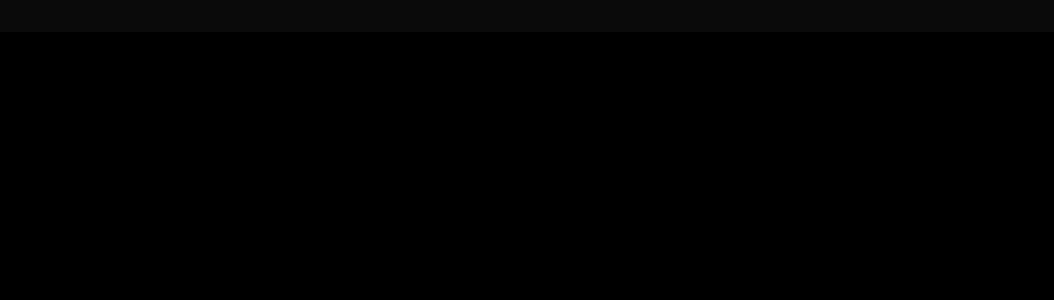
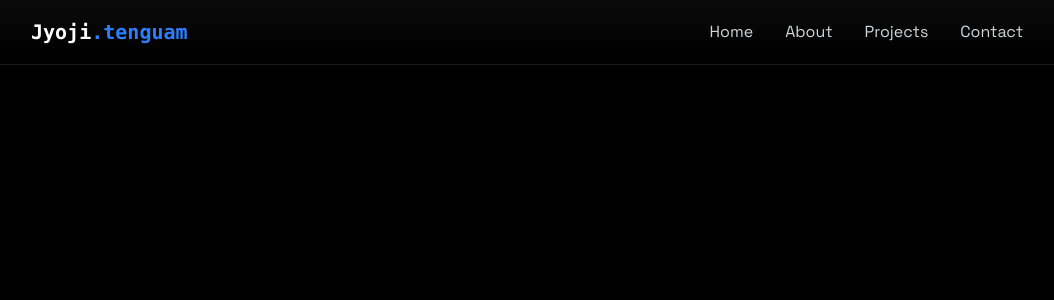
Before and after one commit to JyojiTenguam/JyojiTenguam.github.io, a React (Vite) app: page / in a window 1280 px wide. Shown: the top 300 px of the page, without its empty margins (145-1199 px from the left). Built offline with nearby package versions, Linux system fonts and the light colour scheme.

Commit message:
feat: adiciona Navbar e menu mobile (MobileMenu)

```diff
--- a/src/App.jsx
+++ b/src/App.jsx
@@ -1,10 +1,12 @@
 import { useState } from 'react';
 import './App.css'
 import { LoadingScreen } from './components/LoadingScreen'
+import { Navbar } from './components/Navbar';
 import "./index.css";
 
 function App() {
   const [isLoaded, setIsLoaded] = useState(false);
+  const [menuOpen, setMenuOpen] = useState(false);
 
   return (
     <>
@@ -13,6 +15,7 @@
           isLoaded ? "opacity-100" : "opacity-0"
         } bg-black text-gray-100`}
       >
+        <Navbar menuOpen={menuOpen} setMenuOpen={setMenuOpen} />
       </div>
     </>
   );
--- /dev/null
+++ b/src/components/MobileMenu.jsx
@@ -0,0 +1,72 @@
+
+
+export const MobileMenu = ({ menuOpen, setMenuOpen }) => {
+  return (
+    <div
+      className={`fixed top-0 left-0 w-full bg-[rgba(10,10,10,0.8)] z-40 flex flex-col items-center justify-center
+            transition-all duration-300 ease-in-out
+
+              ${
+                menuOpen
+                  ? "h-screen opacity-100 pointer-events-auto"
+                  : "h-0 opacity-0 pointer-events-none"
+                    }
+                `}
+    >
+      <button
+        onClick={() => setMenuOpen(false)}
+        className="absolute top-6 right-6 text-white text-3xl focus:outline-none cursor-pointer"
+        aria-label="Close Menu"
+      >
+        &times;
+      </button>
+
+      <a
+        href="#home"
+        onClick={() => setMenuOpen(false)}
+        className={`text-2xl font-semibold text-white my-4 transform transition-transform duration-300
+                    ${
+                      menuOpen
+                        ? "opacity-100 translate-y-0"
+                        : "opacity-0 translate-y-5"
+                    }
+            `}
+      >
+        Home
+      </a>
+      <a
+        href="#about"
+        onClick={() => setMenuOpen(false)}
+        className={`text-2xl font-semibold text-white my-4 transform transition-transform duration-300
+            ${
+              menuOpen ? "opacity-100 translate-y-0" : "opacity-0 translate-y-5"
+            }
+    `}
+      >
+        About
+      </a>
+      <a
+        href="#projects"
+        onClick={() => setMenuOpen(false)}
+        className={`text-2xl font-semibold text-white my-4 transform transition-transform duration-300
+            ${
+              menuOpen ? "opacity-100 translate-y-0" : "opacity-0 translate-y-5"
+            }
+    `}
+      >
+        Projects
+      </a>
+      <a
+        href="#contact"
+        onClick={() => setMenuOpen(false)}
+        className={`text-2xl font-semibold text-white my-4 transform transition-transform duration-300
+            ${
+              menuOpen ? "opacity-100 translate-y-0" : "opacity-0 translate-y-5"
+            }
+    `}
+      >
+        Contact
+      </a>
+    </div>
+  );
+};
--- /dev/null
+++ b/src/components/Navbar.jsx
@@ -0,0 +1,57 @@
+import { useEffect } from "react";
+
+export const Navbar = ({ menuOpen, setMenuOpen }) => {
+  useEffect(() => {
+    document.body.style.overflow = menuOpen ? "hidden" : "";
+  }, [menuOpen]);
+  return (
+    <nav className="fixed top-0 w-full z-40 bg-[rgba(10, 10, 10, 0.8)] backdrop-blur-lg border-b border-white/10 shadow-lg">
+      <div className="max-w-5xl mx-auto px-4">
+        <div className="flex justify-between items-center h-16">
+          <a href="#home" className="font-mono text-xl font-bold text-white">
+            {" "}
+            Jyoji<span className="text-blue-500">.tenguam</span>{" "}
+          </a>
+
+          <div
+            className="w-7 h-5 relative cursor-pointer z-40 md:hidden"
+            onClick={() => setMenuOpen((prev) => !prev)}
+          >
+            &#9776;
+          </div>
+
+          <div className="hidden md:flex items-center space-x-8">
+            <a
+              href="#home"
+              className="text-gray-300 hove:text-white transition-colors"
+            >
+              {" "}
+              Home
+            </a>
+            <a
+              href="#about"
+              className="text-gray-300 hove:text-white transition-colors"
+            >
+              {" "}
+              About{" "}
+            </a>
+            <a
+              href="#projects"
+              className="text-gray-300 hove:text-white transition-colors"
+            >
+              {" "}
+              Projects{" "}
+            </a>
+            <a
+              href="#contact"
+              className="text-gray-300 hove:text-white transition-colors"
+            >
+              {" "}
+              Contact{" "}
+            </a>
+          </div>
+        </div>
+      </div>
+    </nav>
+  );
+};
```
